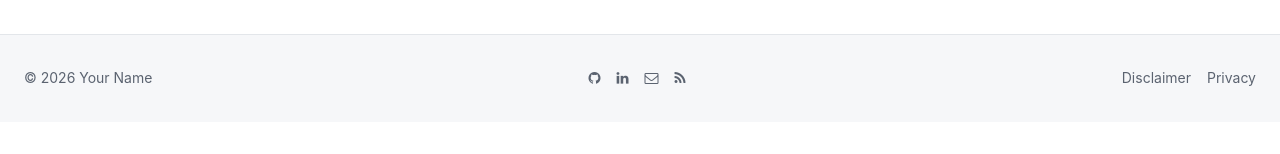
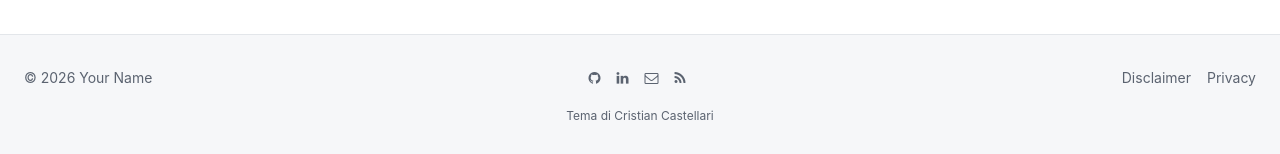
Before and after one commit to Skyflash/my-personal-resume-and-blog, a Jekyll site: the page built from it/index.html, in a window 1280 px wide and 1400 px high, scrolled down 365 px. Shown: the part 1243-1397 px from the top of the window. Built offline with Jekyll 4.4.1, drawn with Linux system fonts in a browser that asks for light colours; comment, search, counter and statistics services are not loaded; before the commit the page ends 1730 px from its top, so only the background shows below that.

Commit message:
Add theme credit in the footer
Separate line from the site's own copyright, so it stays visible
even when someone reusing the theme sets their own site.author in
_config.yml.

Co-Authored-By: Claude Sonnet 5 <noreply@anthropic.com>

```diff
--- a/_data/i18n.yml
+++ b/_data/i18n.yml
@@ -68,6 +68,9 @@ footer_privacy:
 footer_aria_feed:
   it: Feed RSS
   en: RSS feed
+footer_theme_credit:
+  it: 'Tema di <a href="https://cristiancastellari.it" target="_blank" rel="noopener">Cristian Castellari</a>'
+  en: 'Theme by <a href="https://cristiancastellari.it" target="_blank" rel="noopener">Cristian Castellari</a>'
 
 share_heading:
   it: "Condividi:"
--- a/_includes/footer.html
+++ b/_includes/footer.html
@@ -30,6 +30,8 @@
       <a href="{{ '/about/privacy/' | relative_url }}">{{ site.data.i18n.footer_privacy[short_lang] }}</a>
     </div>
   </div>
+
+  <p class="footer-credit">{{ site.data.i18n.footer_theme_credit[short_lang] }}</p>
 </footer>
 
 {% include cookieconsent.html %}
--- a/_sass/_footer.scss
+++ b/_sass/_footer.scss
@@ -44,3 +44,19 @@
     color: var(--color-text-muted);
   }
 }
+
+.footer-credit {
+  margin-top: var(--space-3);
+  text-align: center;
+  font-size: var(--text-xs);
+  color: var(--color-text-muted);
+
+  a {
+    color: inherit;
+
+    &:hover,
+    &:focus-visible {
+      color: var(--color-accent);
+    }
+  }
+}
```
